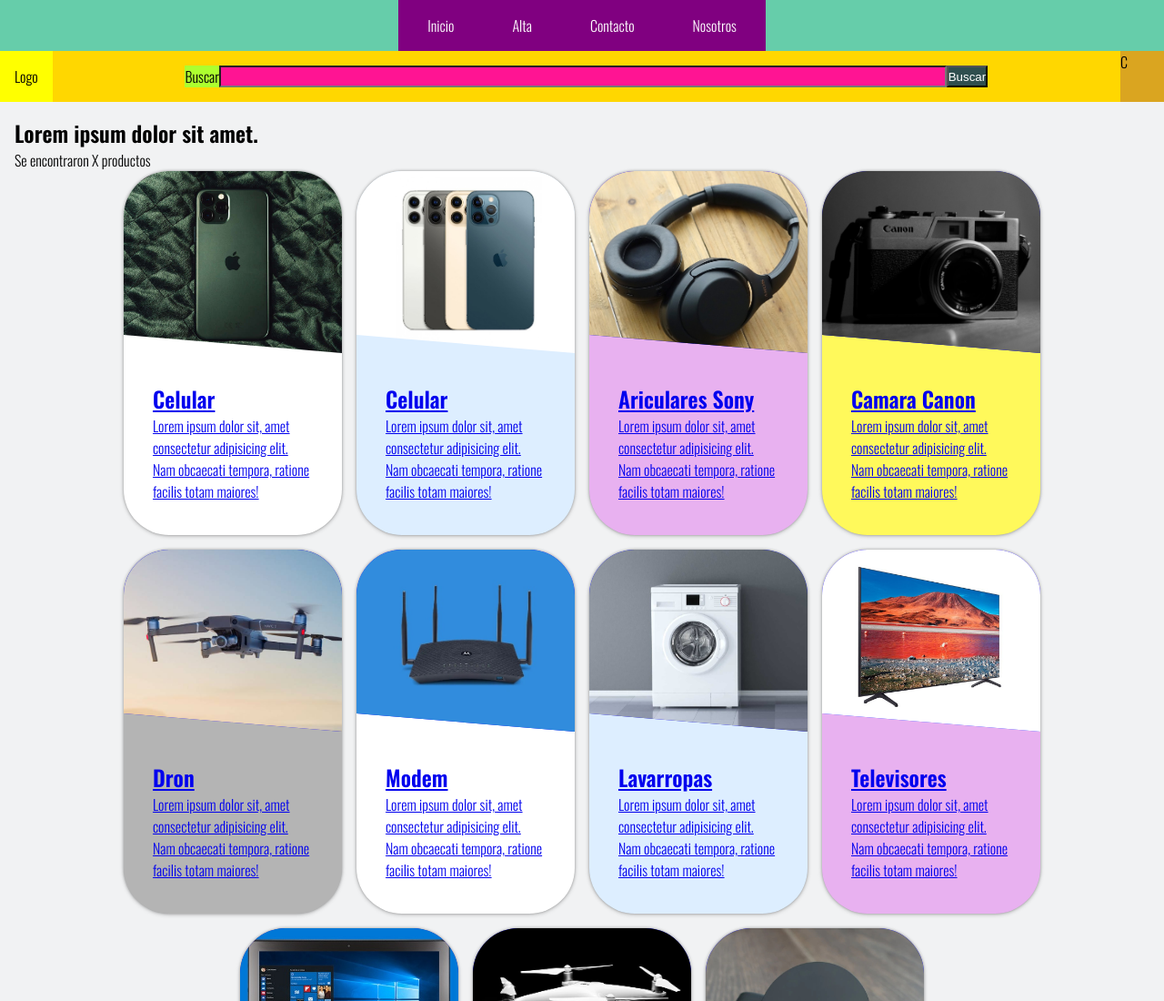
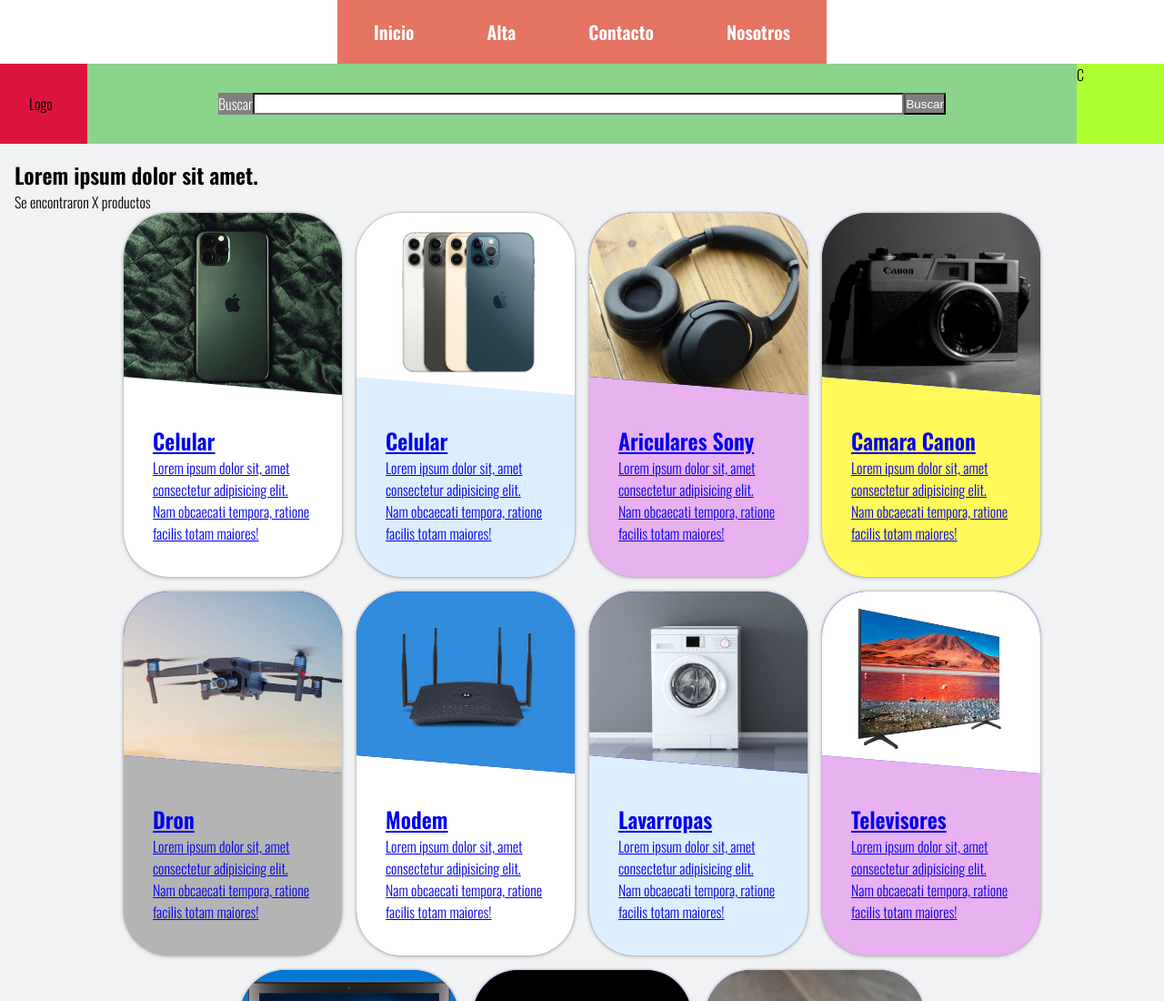
Before and after one commit to HernanB65/bc_62130-integrador_etapa1-Hernan-Bianchimano, a website built with Vite: page index.html in a window 1280 px wide. Shown: the top 1100 px of the page at 91% size. Built offline with nearby package versions, Linux system fonts and the light colour scheme.

Commit message:
Modificaciones en el _header.scss

```diff
--- a/sass/layout/_header.scss
+++ b/sass/layout/_header.scss
@@ -11,8 +11,6 @@
       flex-direction: column-reverse;
     }
   }
-
-
 }
 
 #menu {
@@ -22,10 +20,9 @@
     display: block;
   }
 
-  &:checked ~ .search-bar .menu-toogle__label {
-    background-color: yellow;
+  &:checked ~ .search-bar .menu-toggle__label {
+    background-color: black;
   }
-
 }
 
 /* ------------------------------------- */
@@ -33,7 +30,7 @@
 /* ------------------------------------- */
 
 .nav-bar {
-  background-color: mediumaquamarine;
+  background-color: #fff;
 
   &__nav-list {
     display: flex;
@@ -53,9 +50,13 @@
   }
 
   &__nav-link {
-    display: block;
-    background-color: purple;
+    display:inline-flex;
+    background-color: rgb(229, 116, 99);
     color: #fff;
+    font-size: 20px;
+
+
+    font-weight: 800;
     padding: 1em 2em;
     text-decoration: none;
   }
@@ -78,42 +79,44 @@
 
   &__logo-container,
   &__form-container {
-    padding: 1em;
+    padding: 2em;
   }
 
   &__logo-container {
-    background-color: yellow;
+    background-color: crimson;
+    flex: 0 0 6em;
   }
 
   &__form-container {
-    background-color: gold;
+    background-color: rgb(140, 211, 140);
     display: flex;
     flex-basis: 100%;
     justify-content: center;
   }
 
   &__form-label {
-    background-color: greenyellow;
+    background-color: grey;
+    color: #fff;
   }
 
   &__form-search {
-    background-color: deeppink;
+    background-color: white;
     width: 70%;
   }
 
   &__form-submit {
-    background-color: darkslategray;
+    background-color: grey;
     color: white;
   }
 
   &__carrito-container {
-    flex: 0 0 3em; /* shorthand (grow shrink basis */
-    background-color: goldenrod;
+    flex: 0 0 6em; /* shorthand (grow shrink basis */
+    background-color: greenyellow;
   }
 }
 
 /* ------------------------------------- */
-/* MENU TOOGLE                           */
+/* MENU TOGGLE                           */
 /* ------------------------------------- */
 
 .menu-toggle {
```
